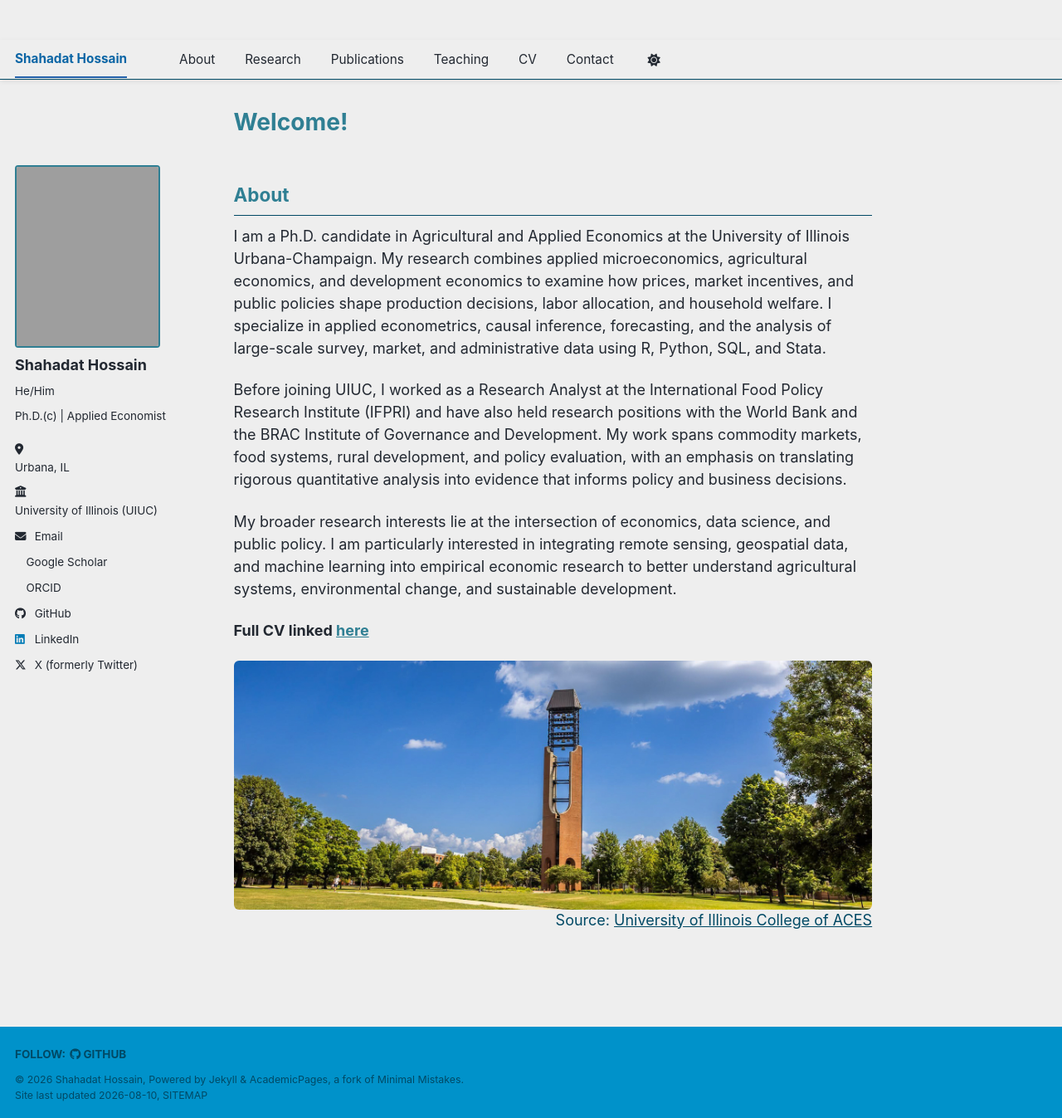
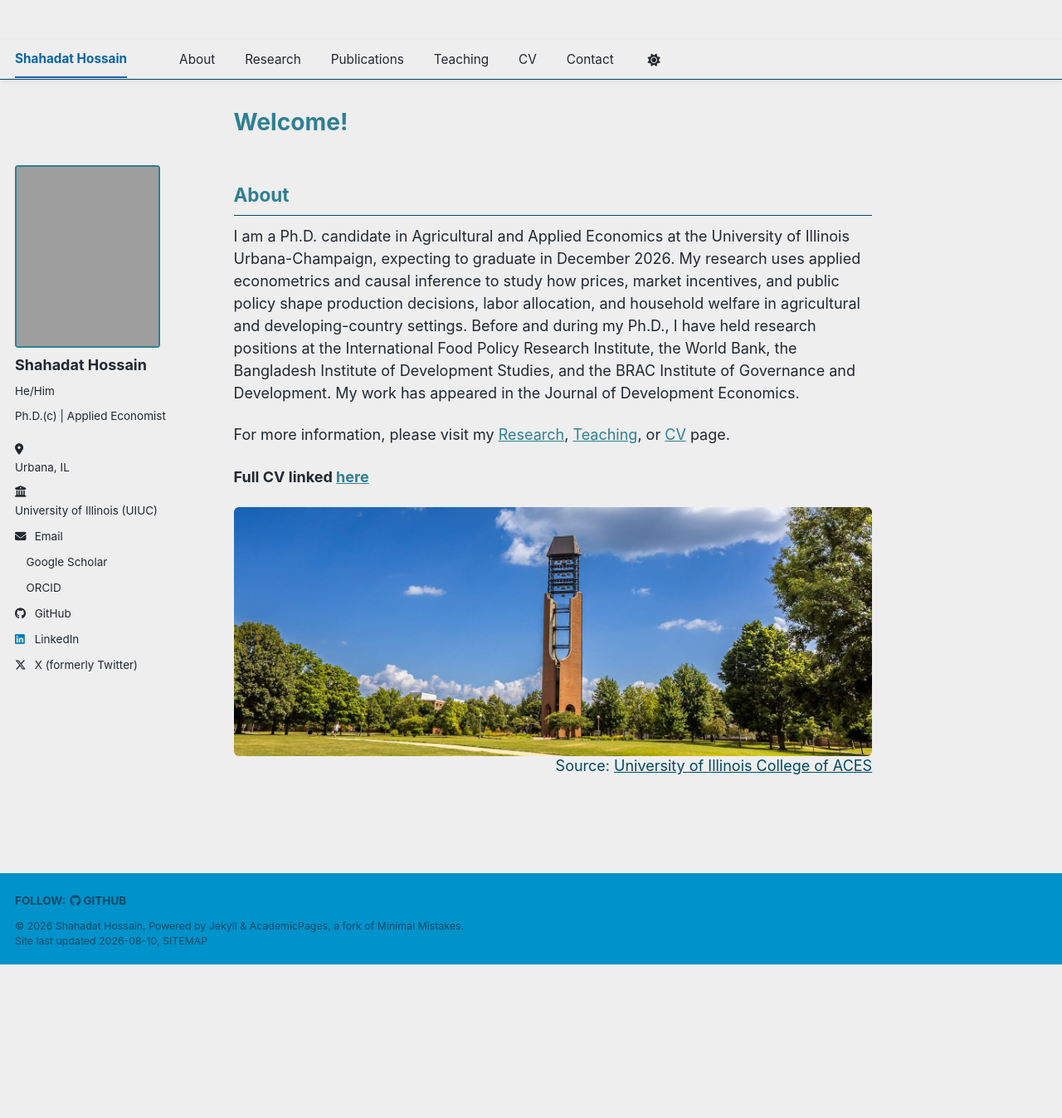
Before and after one commit to hnshahadat/hnshahadat.github.io, a Jekyll site: the page built from _pages/about.md, in a window 1280 px wide and 1347 px high. Shown: the whole window at 83% size. Built offline with Jekyll 4.4.1, drawn with Linux system fonts in a browser that asks for light colours; a style sheet for code colours, icons or effects is not loaded.

Commit message:
cv & bio updated

```diff
--- a/_pages/about.md
+++ b/_pages/about.md
@@ -11,11 +11,17 @@ redirect_from:
 ## About
 {: #about}
 
-I am a Ph.D. candidate in Agricultural and Applied Economics at the University of Illinois Urbana-Champaign. My research combines applied microeconomics, agricultural economics, and development economics to examine how prices, market incentives, and public policies shape production decisions, labor allocation, and household welfare. I specialize in applied econometrics, causal inference, forecasting, and the analysis of large-scale survey, market, and administrative data using R, Python, SQL, and Stata.
+I am a Ph.D. candidate in Agricultural and Applied Economics at the University
+of Illinois Urbana-Champaign, expecting to graduate in December 2026.
+My research uses applied econometrics and causal inference to study how prices,
+market incentives, and public policy shape production decisions, labor allocation,
+and household welfare in agricultural and developing-country settings.
+Before and during my Ph.D., I have held research positions at the International
+Food Policy Research Institute, the World Bank, the Bangladesh Institute of
+Development Studies, and the BRAC Institute of Governance and Development.
+My work has appeared in the Journal of Development Economics.
 
-Before joining UIUC, I worked as a Research Analyst at the International Food Policy Research Institute (IFPRI) and have also held research positions with the World Bank and the BRAC Institute of Governance and Development. My work spans commodity markets, food systems, rural development, and policy evaluation, with an emphasis on translating rigorous quantitative analysis into evidence that informs policy and business decisions.
-
-My broader research interests lie at the intersection of economics, data science, and public policy. I am particularly interested in integrating remote sensing, geospatial data, and machine learning into empirical economic research to better understand agricultural systems, environmental change, and sustainable development.
+For more information, please visit my [Research](/research/), [Teaching](/teaching/), or [CV](/cv/) page.
 
 **Full CV linked [here](https://hnshahadat.github.io/files/CV_Shahadat.pdf)**
 
```
Also changed, not shown: 2 other files.
